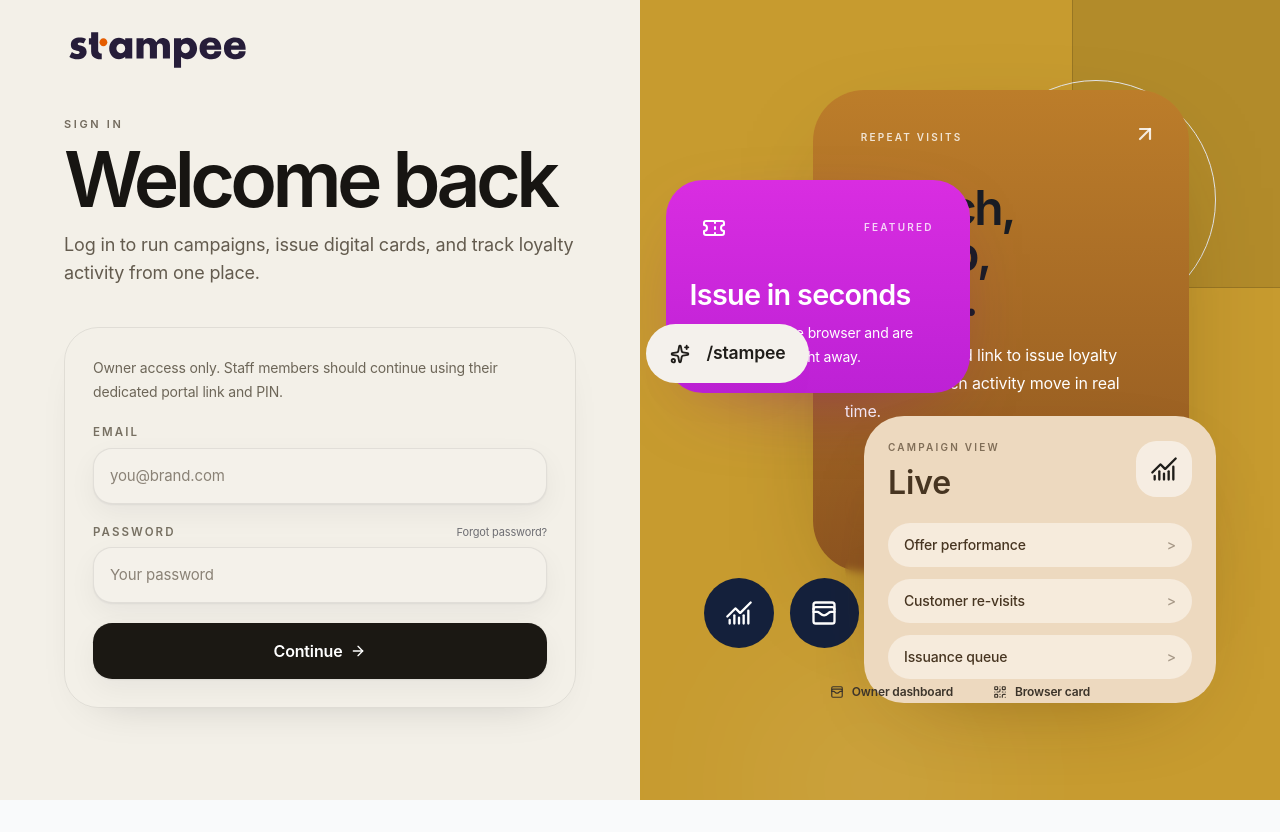
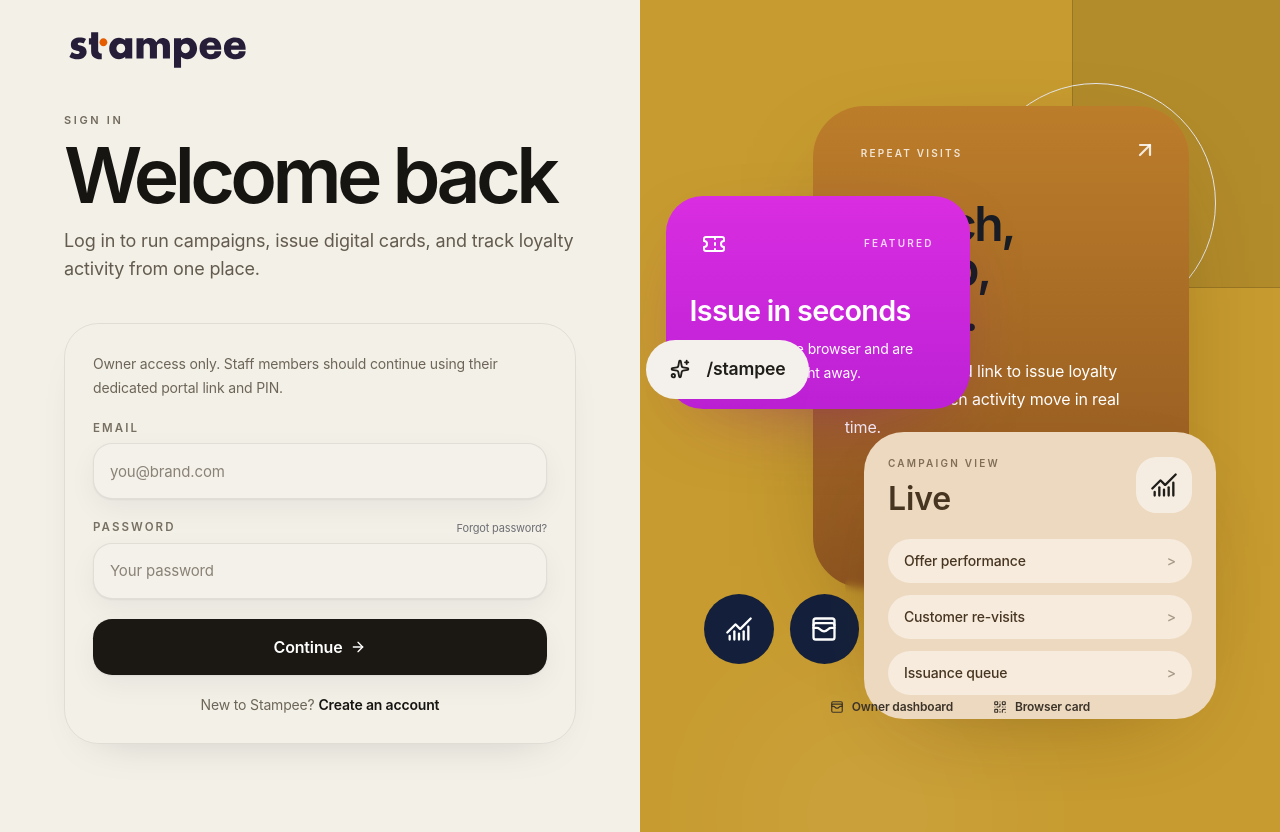
Before and after one commit to kubsonxds2-sys/STAMPS, a React (Vite) app: page /login in a window 1280 px wide. Before the commit the page ends 800 px from the top, so only its background shows below. Built offline with nearby package versions, Linux system fonts and the light colour scheme; no server answers.

Commit message:
Fix owner signup routing

```diff
--- a/App.tsx
+++ b/App.tsx
@@ -78,6 +78,8 @@
 const TransactionsPage = lazy(() => import('./components/TransactionsPage').then((module) => ({ default: module.TransactionsPage })));
 const AnalyticsPage = lazy(() => import('./components/AnalyticsPage').then((module) => ({ default: module.AnalyticsPage })));
 const LoginPage = lazy(() => import('./components/LoginPage').then((module) => ({ default: module.LoginPage })));
+const SignupPage = lazy(() => import('./components/SignupPage').then((module) => ({ default: module.SignupPage })));
+const SignupConfirmationPage = lazy(() => import('./components/SignupConfirmationPage').then((module) => ({ default: module.SignupConfirmationPage })));
 const StaffLoginPage = lazy(() => import('./components/StaffLoginPage').then((module) => ({ default: module.StaffLoginPage })));
 const SettingsPage = lazy(() => import('./components/SettingsPage').then((module) => ({ default: module.SettingsPage })));
 const ForgotPasswordPage = lazy(() => import('./components/ForgotPasswordPage').then((module) => ({ default: module.ForgotPasswordPage })));
@@ -645,6 +647,8 @@
         <Route path="/unsubscribe" element={withSuspense(<UnsubscribePage />)} />
         <Route path="/:slug/:uniqueId" element={<PublicCardWrapper />} />
         <Route path="/login" element={withSuspense(<LoginPage />)} />
+        <Route path="/signup" element={withSuspense(<SignupPage />)} />
+        <Route path="/signup-confirmation" element={withSuspense(<SignupConfirmationPage />)} />
         <Route path="/forgot-password" element={withSuspense(<ForgotPasswordPage />)} />
 
         {/* Authenticated Routes */}
--- a/components/LoginPage.tsx
+++ b/components/LoginPage.tsx
@@ -142,6 +142,13 @@
           <p className="text-center text-xs text-[#777062]">Checking existing session...</p>
         )}
 
+        <p className="text-center text-sm text-[#6d6658]">
+          New to Stampee?{" "}
+          <Link to="/signup" className="font-semibold text-[#171512] underline-offset-2 hover:underline">
+            Create an account
+          </Link>
+        </p>
+
         {showDemoWorkspace && (
           <>
             <div className="relative py-1">
```
